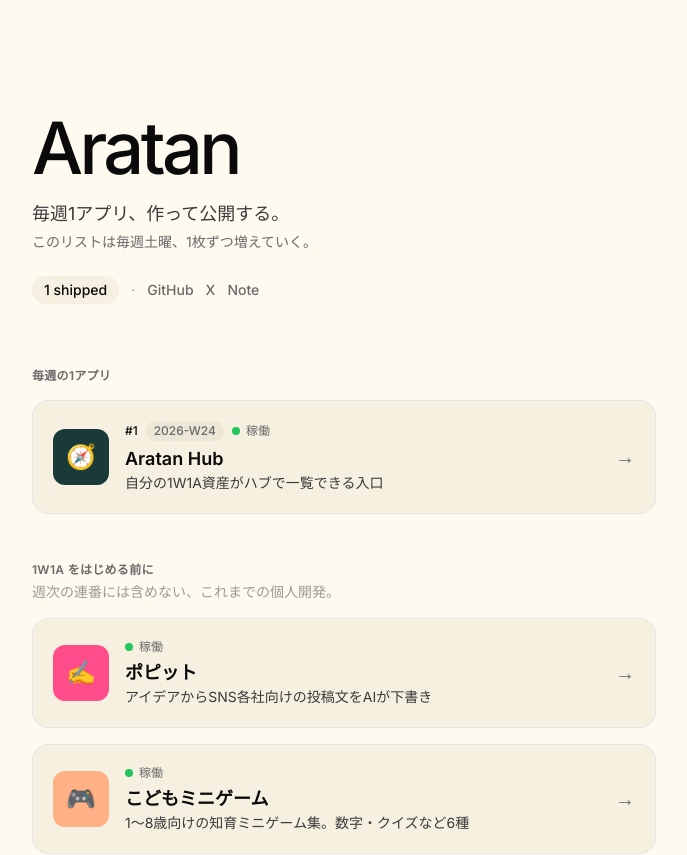
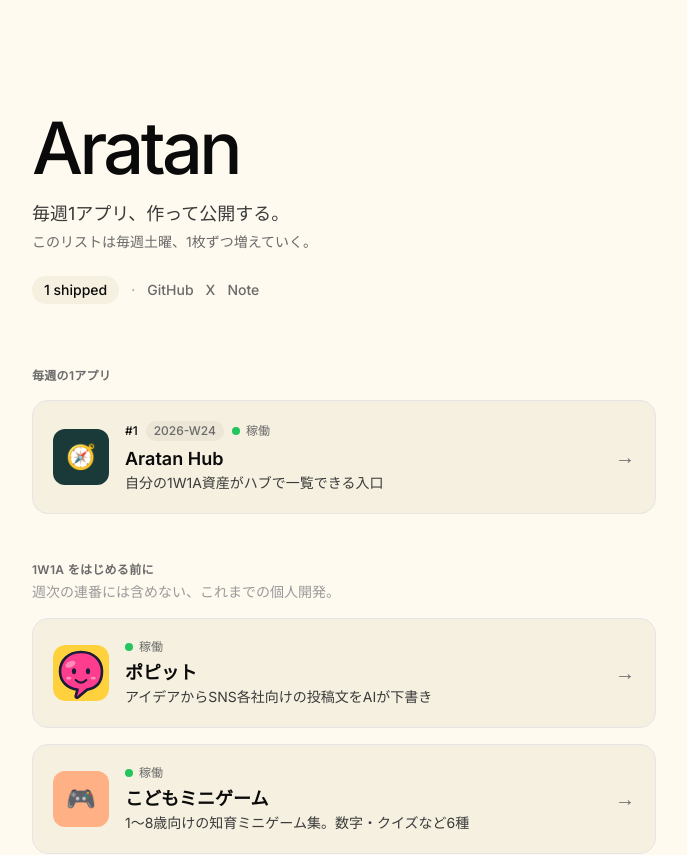
Before and after one commit to shin-takaiwa/aratan-hub, a Next.js app: page / in a window 1280 px wide. Shown: the top 855 px of the page, without its empty margins (296-983 px from the left). Built offline with nearby package versions, Linux system fonts and the light colour scheme.

Commit message:
ポピットのカードに実アイコンを表示（icon フィールドを追加）
Co-Authored-By: Claude Fable 5 <noreply@anthropic.com>

```diff
--- a/src/app/page.tsx
+++ b/src/app/page.tsx
@@ -34,6 +34,7 @@ function Card({
   href,
   emoji,
   accent,
+  icon,
   name,
   pitch,
   meta,
@@ -41,6 +42,7 @@ function Card({
   href: string;
   emoji: string;
   accent: Accent;
+  icon?: string;
   name: string;
   pitch: string;
   meta: React.ReactNode;
@@ -52,12 +54,22 @@ function Card({
       rel="noopener noreferrer"
       className="group flex items-center gap-4 rounded-2xl border border-hairline bg-surface-card p-5 transition-colors hover:border-ink/20"
     >
+      {icon ? (
+        // eslint-disable-next-line @next/next/no-img-element -- 静的SVGアイコン。最適化不要
+        <img
+          src={icon}
+          alt=""
+          aria-hidden
+          className="size-14 shrink-0 rounded-xl"
+        />
+      ) : (
         <div
           aria-hidden
           className={`flex size-14 shrink-0 items-center justify-center rounded-xl text-2xl ${accentTile[accent]}`}
         >
           {emoji}
         </div>
+      )}
 
       <div className="min-w-0 flex-1">
         <div className="flex items-center gap-2 text-xs font-medium text-muted">
@@ -124,6 +136,7 @@ export default function Home() {
               href={app.url}
               emoji={app.emoji}
               accent={app.accent}
+              icon={app.icon}
               name={app.name}
               pitch={app.pitch}
               meta={
@@ -155,6 +168,7 @@ export default function Home() {
               href={work.url}
               emoji={work.emoji}
               accent={work.accent}
+              icon={work.icon}
               name={work.name}
               pitch={work.pitch}
               meta={<StatusDot status={work.status} />}
--- a/src/data/apps.ts
+++ b/src/data/apps.ts
@@ -5,13 +5,16 @@
 export type Accent = "pink" | "teal" | "lavender" | "peach" | "ochre" | "mint";
 
 // 全カード共通のフィールド。
+// 見た目は icon（実アイコン画像・public配下のパス）があればそれを優先。
+// なければ emoji + accent の彩度タイルにフォールバックする。
 type Base = {
   name: string;
   pitch: string; // 一言（15〜30字）
-  emoji: string; // カテゴリ絵文字
+  emoji: string; // カテゴリ絵文字（icon 未指定時のタイル中身）
   status: "live" | "ended";
   url: string;
   accent: Accent; // 絵文字タイルの彩度カラー（DESIGN.md の brand 6色を循環）
+  icon?: string; // 実アイコン画像（例: "/popipopit.svg"）。あれば emoji/accent より優先
 };
 
 // 1W1A の週アプリ。連番 #N と週IDを持つ＝「毎週1枚ずつ増える」系列。
@@ -45,6 +48,7 @@ export const works: Work[] = [
     status: "live",
     url: "https://popipopit.app/",
     accent: "pink",
+    icon: "/popipopit.svg",
   },
   {
     name: "こどもミニゲーム",
```
Also changed, not shown: public/popipopit.svg (added). Lines whose indentation alone changed are shown as unchanged.
